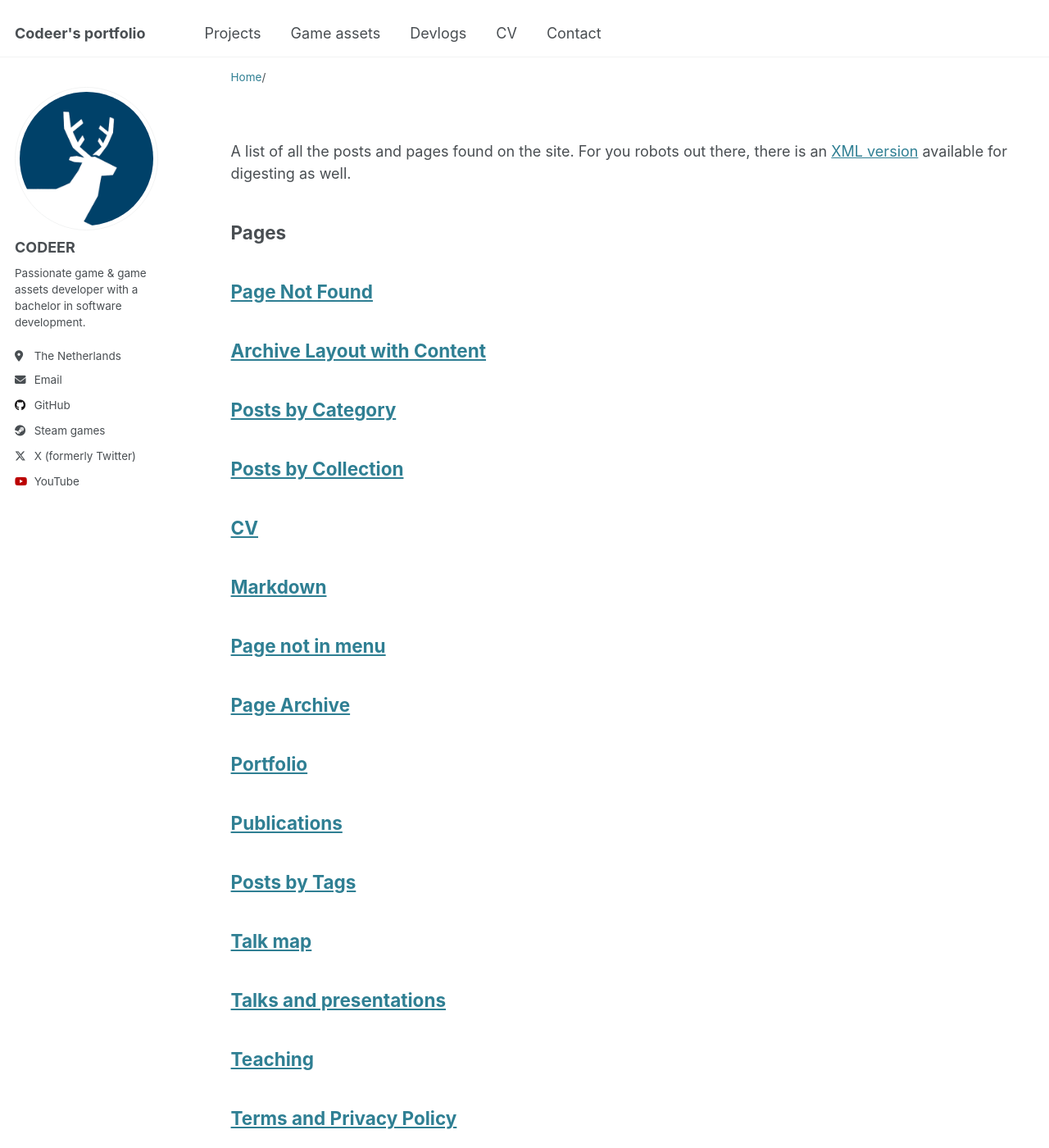
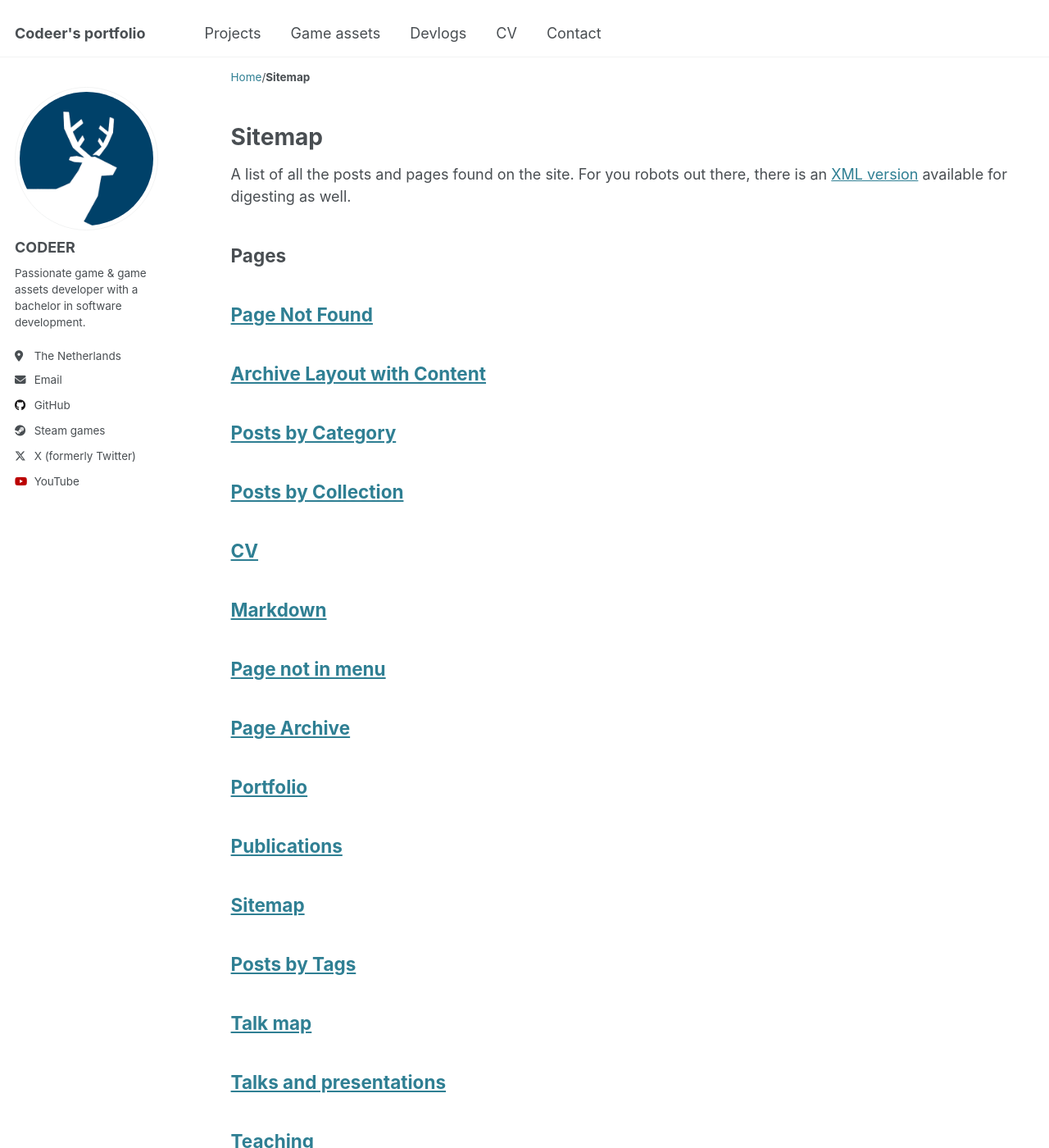
Before and after one commit to CodeerStudio/CodeerStudio.github.io, a Jekyll site: the page built from _pages/sitemap.md, in a window 1280 px wide and 1400 px high. Shown: the whole window at 82% size. Built offline with Jekyll 4.4.1, drawn with Linux system fonts in a browser that asks for light colours.

Commit message:
Removed sitemap

```diff
--- a/_includes/footer/custom.html
+++ b/_includes/footer/custom.html
@@ -1,3 +1,3 @@
 <!-- start custom footer snippets -->
-<a href="/sitemap/">Sitemap</a>
+<!-- <a href="/sitemap/">Sitemap</a> -->
 <!-- end custom footer snippets -->
--- a/_pages/sitemap.md
+++ b/_pages/sitemap.md
@@ -1,5 +1,6 @@
 ---
 layout: archive
+title: "Sitemap"
 permalink: /sitemap/
 author_profile: true
 ---
```
